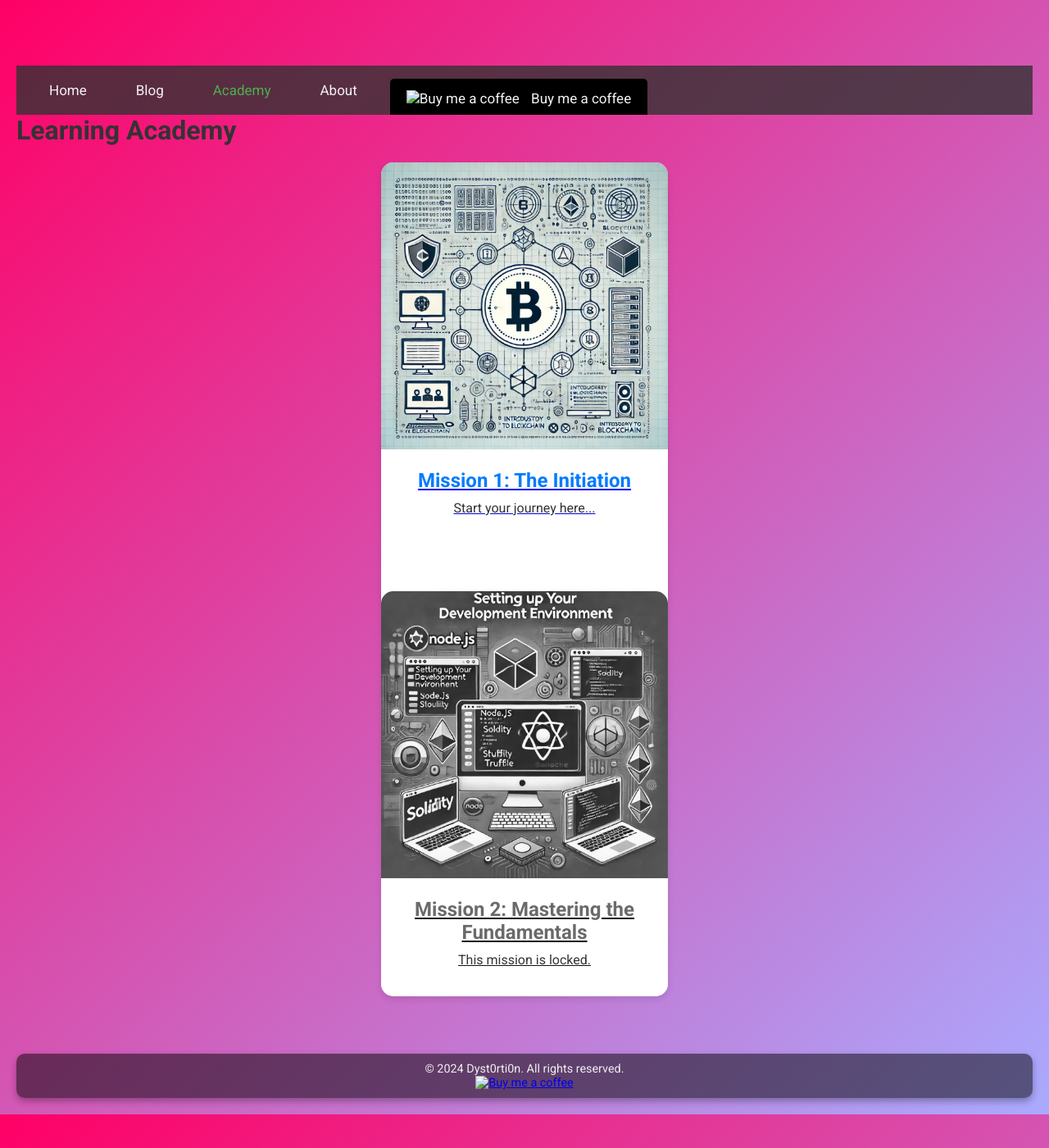
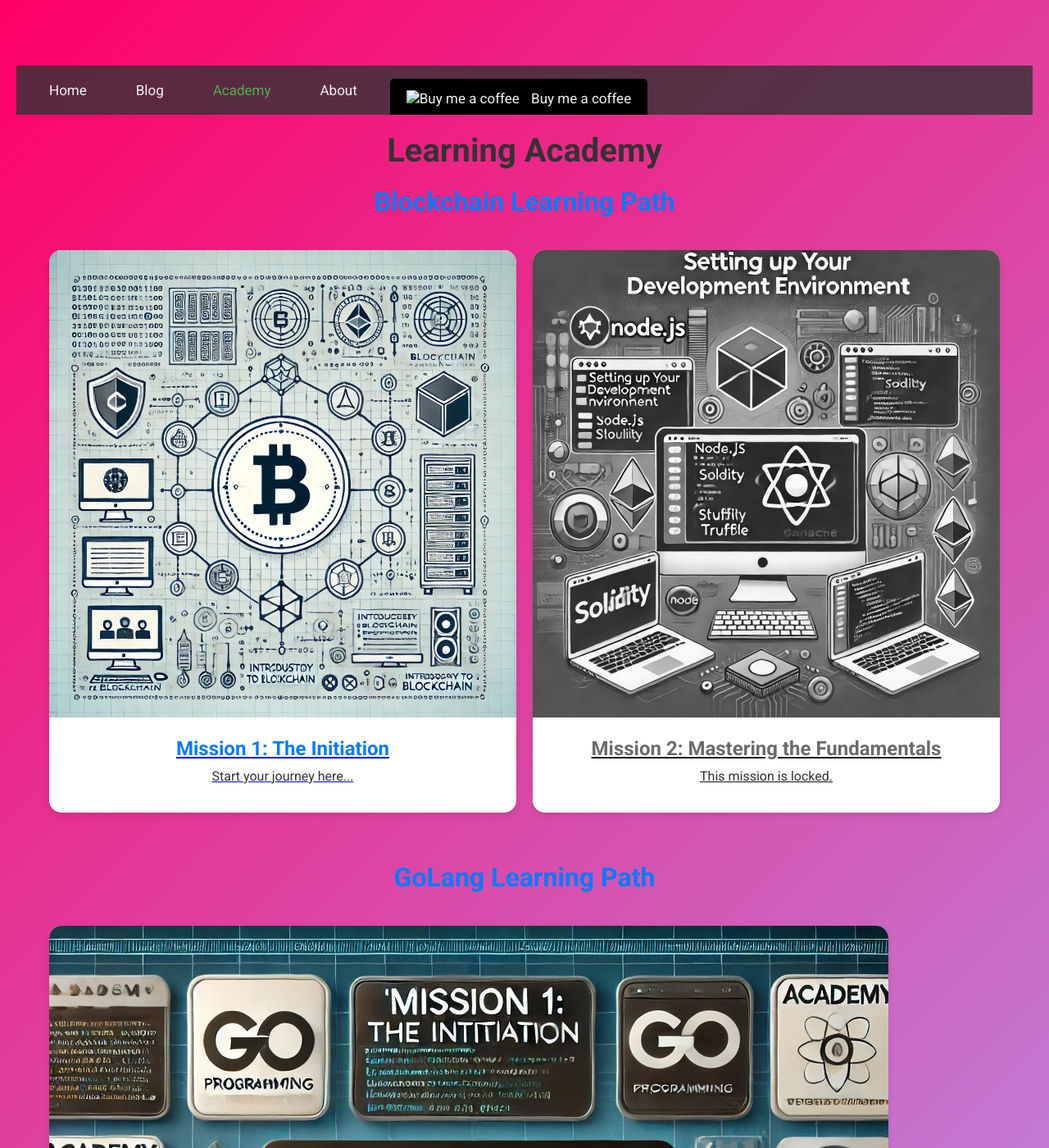
Before and after one commit to Dyst0rti0n/Dyst0rti0n.github.io, a Jekyll site: the page built from academy.html, in a window 1280 px wide and 1400 px high. Shown: the whole window at 82% size. Built offline with Jekyll 4.4.1, drawn with Linux system fonts in a browser that asks for light colours; some of the changed text lies outside the part shown.

Commit message:
Altered academy.html and css

```diff
--- a/academy.html
+++ b/academy.html
@@ -6,23 +6,47 @@ title: "Learning Academy"
     <!-- Include academy.css -->
     <link rel="stylesheet" href="/assets/css/academy.css">
 </head>
-<h1>Learning Academy</h1>
+<body>
+    <div class="page-container">
+        <h1 class="page-title">Learning Academy</h1>
+        <div class="academy-section">
+            <h2 class="section-title">Blockchain Learning Path</h2>
             <div class="academy-container">
                 <div class="academy-card" id="module1">
                     <a href="/academy/blockchain-learning/module1/lesson1" class="academy-card-link">
                         <img src="/assets/images/blockchain/module1.jpg" alt="Module 1">
                         <div class="academy-card-content">
-                <h2 class="academy-card-title">Mission 1: The Initiation</h2>
+                            <h3 class="academy-card-title">Mission 1: The Initiation</h3>
                             <p class="academy-card-excerpt">Start your journey here...</p>
-	@@ -21,7 +21,7 @@ <h2 class="academy-card-title">Mission 1: The Initiation</h2>
+                        </div>
+                    </a>
                 </div>
                 <div class="academy-card locked" id="module2">
                     <a href="#" class="academy-card-link locked-link" onclick="return false;">
                         <img src="/assets/images/blockchain/module2.jpg" alt="Module 2">
                         <div class="academy-card-content">
-                <h2 class="academy-card-title">Mission 2: Mastering the Fundamentals</h2>
+                            <h3 class="academy-card-title">Mission 2: Mastering the Fundamentals</h3>
                             <p class="academy-card-excerpt">This mission is locked.</p>
                         </div>
                     </a>
                 </div>
             </div>
+        </div>
+
+        <div class="academy-section">
+            <h2 class="section-title">GoLang Learning Path</h2>
+            <div class="academy-container">
+                <div class="academy-card" id="golang-module1">
+                    <a href="/academy/golang-learning/module1/lesson1" class="academy-card-link">
+                        <img src="/assets/images/golang/module1.jpg" alt="GoLang Module 1">
+                        <div class="academy-card-content">
+                            <h3 class="academy-card-title">Introduction to GoLang</h3>
+                            <p class="academy-card-excerpt">Start learning GoLang from scratch...</p>
+                        </div>
+                    </a>
+                </div>
+                <!-- Add more GoLang modules as needed -->
+            </div>
+        </div>
+    </div>
+</body>
--- a/assets/css/academy.css
+++ b/assets/css/academy.css
@@ -1,22 +1,4 @@
-/* Complete Button Styles */
-#complete-module1 {
-  display: block;
-  margin: 20px auto;
-  padding: 10px 20px;
-  font-size: 1em;
-  color: #fff;
-  background-color: #007bff;
-  border: none;
-  border-radius: 5px;
-  cursor: pointer;
-  transition: background-color 0.3s ease;
-}
-
-#complete-module1:hover {
-  background-color: #0056b3;
-}
-
-/* Academy Page Styles */
+/* General Page Styles */
 .page-container {
   text-align: center;
   padding: 20px;
@@ -25,23 +7,23 @@
 .page-title {
   font-size: 2.5em;
   margin-bottom: 20px;
-  position: relative;
 }
 
-.page-title::after {
-  content: '';
-  display: block;
-  width: 50px;
-  height: 4px;
-  background-color: #007bff;
-  margin: 10px auto 0;
-  border-radius: 2px;
+.academy-section {
+  margin-bottom: 40px;
 }
 
+.section-title {
+  font-size: 2em;
+  margin-bottom: 20px;
+  color: #007bff;
+}
+
+/* Academy Container Styles */
 .academy-container {
   display: flex;
-  flex-wrap: wrap;
-  justify-content: center;
+  flex-wrap: nowrap;  /* Prevent wrapping */
+  overflow-x: auto;  /* Enable horizontal scrolling */
   gap: 20px;
   padding: 20px;
   width: 100%;
@@ -54,15 +36,13 @@
   border-radius: 15px;
   box-shadow: 0 4px 8px rgba(0, 0, 0, 0.1);
   overflow: hidden;
-  width: 100%;
-  max-width: 350px;
+  min-width: 300px;
   transition: transform 0.3s ease, box-shadow 0.3s ease;
   display: flex;
   flex-direction: column;
   cursor: pointer;
   text-decoration: none;
   color: inherit;
-  align-items: center; /* Center align the content */
 }
 
 .academy-card.locked {
@@ -76,7 +56,7 @@
 }
 
 .academy-card img {
-  width: 100%; /* Ensure the image fits the width of the card */
+  width: 100%;
   height: auto;
   object-fit: cover;
   transition: transform 0.3s ease;
@@ -87,8 +67,7 @@
   display: flex;
   flex-direction: column;
   justify-content: space-between;
-  height: 100%;
-  text-align: center; /* Center align the text */
+  text-align: center;
 }
 
 .academy-card-title {
```
Lines whose indentation alone changed are shown as unchanged.
